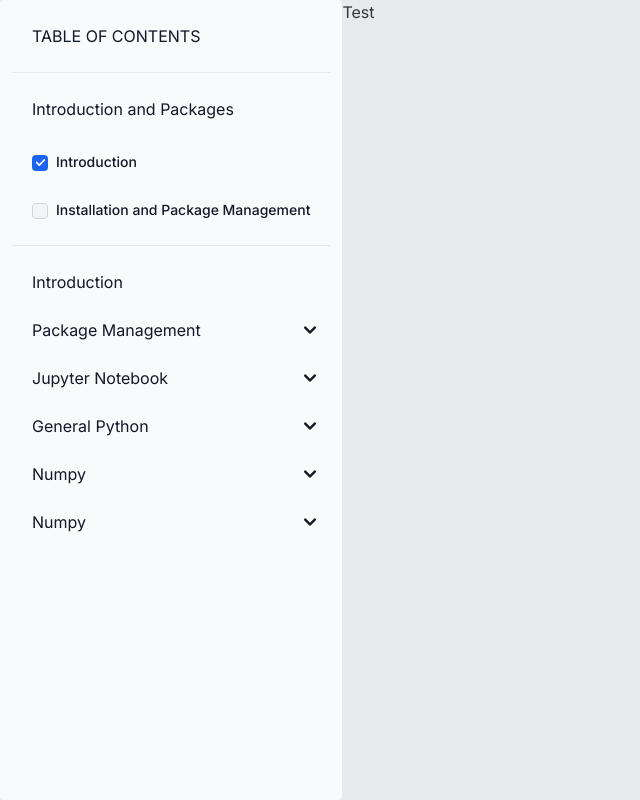
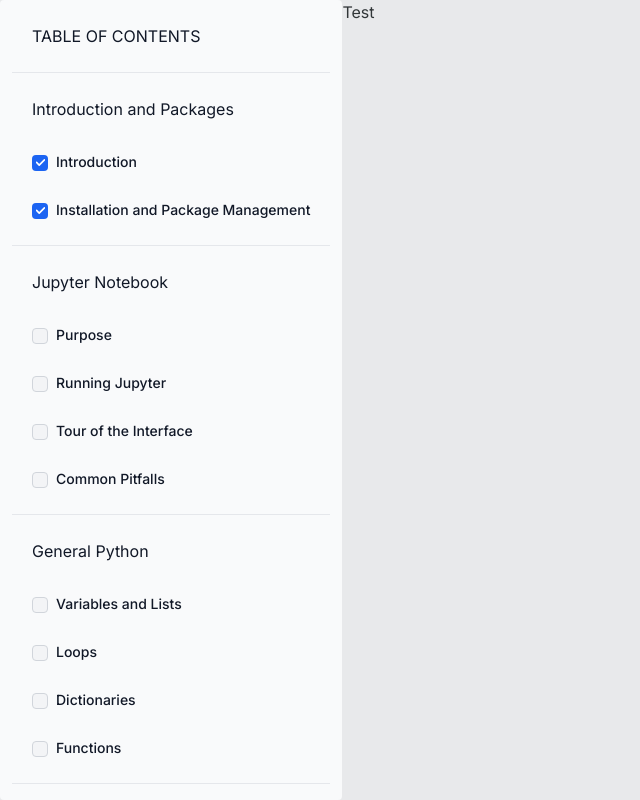
Before and after one commit to austin-bmitchell15/cs3803_website, a Next.js app: page / in a window 1280 px wide. Shown: the whole page, without its empty margins (0-640 px from the left). Built offline with nearby package versions, Linux system fonts and the light colour scheme.

Commit message:
working sidebar render based on json

```diff
--- a/src/components/CustomSidebar.tsx
+++ b/src/components/CustomSidebar.tsx
@@ -11,10 +11,211 @@
       "submodules": [
         {
           "name": "Introduction",
-          "path": "/introduction/introduction"
+          "id": "intro",
+          "path": "/introduction/introduction",
+          "checked": true
         },
+        {
+          "name": "Installation and Package Management",
+          "id": "installation",
+          "path": "/introduction/installation",
+          "checked": true
+        }
+      ]
+    },
+    {
+      "title": "Jupyter Notebook",
+      "submodules": [
+        {
+          "name": "Purpose",
+          "id": "jupyter_purpose",
+          "path": "/jupyter/purpose",
+          "checked": false
+        },
+        {
+          "name": "Running Jupyter",
+          "id": "jupyter_running",
+          "path": "/jupyter/running",
+          "checked": false
+        },
+        {
+          "name": "Tour of the Interface",
+          "id": "jupyter_tour",
+          "path": "/jupyter/tour",
+          "checked": false
+        },
+        {
+          "name": "Common Pitfalls",
+          "id": "jupyter_pitfalls",
+          "path": "/jupyter/pitfalls",
+          "checked": false
+        }
+      ]
+    },
+    {
+      "title": "General Python",
+      "submodules": [
+        {
+          "name": "Variables and Lists",
+          "id": "python_variables",
+          "path": "/python/variables",
+          "checked": false
+        },
+        {
+          "name": "Loops",
+          "id": "python_loops",
+          "path": "/python/loops",
+          "checked": false
+        },
+        {
+          "name": "Dictionaries",
+          "id": "python_dictionaries",
+          "path": "/python/dictionaries",
+          "checked": false
+        },
+        {
+          "name": "Functions",
+          "id": "python_functions",
+          "path": "/python/functions",
+          "checked": false
+        }
+      ]
+    },
+    {
+      "title": "Numpy",
+      "submodules": [
+        {
+          "name": "Purpose",
+          "id": "numpy_purpose",
+          "path": "/numpy/purpose",
+          "checked": false
+        },
+        {
+          "name": "Linear Algebra Operations",
+          "id": "numpy_linear",
+          "path": "/numpy/linear",
+          "checked": false
+        },
+        {
+          "name": "Min, Max, Argmin, Argmax",
+          "id": "numpy_min",
+          "path": "/numpy/min",
+          "checked": false
+        },
+        {
+          "name": "Other Common Operations",
+          "id": "numpy_other",
+          "path": "/numpy/other",
+          "checked": false
+        }
+      ]
+    },
+    {
+      "title": "Pandas",
+      "submodules": [
+        {
+          "name": "Purpose",
+          "id": "pandas_purpose",
+          "path": "/pandas/purpose",
+          "checked": false
+        },
+        {
+          "name": "Loading Data",
+          "id": "pandas_loading",
+          "path": "/pandas/loading",
+          "checked": false
+        },
+        {
+          "name": "Understanding Tabular Structure",
+          "id": "pandas_tabular",
+          "path": "/pandas/tabular",
+          "checked": false
+        },
+        {
+          "name": "Columnar Operations",
+          "id": "numpy_columnar",
+          "path": "/pandas/columnar",
+          "checked": false
+        },
+        {
+          "name": "Saving Data",
+          "id": "pandas_saving",
+          "path": "/pandas/saving",
+          "checked": false
+        }
+      ]
+    },
+    {
+      "title": "Graphing",
+      "submodules": [
+        {
+          "name": "Overview of Matplotlib",
+          "id": "graphing_overview",
+          "path": "/graphing/overview",
+          "checked": false
+        },
+        {
+          "name": "Scatter Plot",
+          "id": "graphing_scatter",
+          "path": "/graphing/scatter",
+          "checked": false
+        },
+        {
+          "name": "3D Scatter Plot",
+          "id": "graphing_3d",
+          "path": "/graphing/3d",
+          "checked": false
+        },
+        {
+          "name": "Line Graph",
+          "id": "graphing_linegraph",
+          "path": "/graphing/line",
+          "checked": false
+        },
+        {
+          "name": "Histogram",
+          "id": "graphing_histogram",
+          "path": "/graphing/histogram",
+          "checked": false
+        },
+        {
+          "name": "Bar Graph",
+          "id": "graphing_bar",
+          "path": "/graphing/bar",
+          "checked": false
+        }
+      ]
+    },
+    {
+      "title": "Practical",
+      "submodules": [
+        {
+          "name": "Data Collection",
+          "id": "practical_collection",
+          "path": "/practical/collection",
+          "checked": false
+        },
+        {
+          "name": "Cleaning Data",
+          "id": "practical_cleaning",
+          "path": "/practical/cleaning",
+          "checked": false
+        },
+        {
+          "name": "Data Analysis Demo - Outliers",
+          "id": "practical_outliers",
+          "path": "/practical/outliers",
+          "checked": false
+        },
+        {
+          "name": "Visualizations",
+          "id": "practical_visualizations",
+          "path": "/practical/visualizations",
+          "checked": false
+        }
       ]
     }
+
   ]
 }
 
@@ -34,12 +235,32 @@
           <Sidebar.Items>
 
             <Sidebar.ItemGroup>
-            <Sidebar.Item className="mb-4">
+            <Sidebar.Item className="mb-4" href="/">
               TABLE OF CONTENTS
             </Sidebar.Item>
             </Sidebar.ItemGroup>
 
             {/* Introduction */}
+            {
+              tableOfContents.modules.map(module => {
+                return (
+                <Sidebar.ItemGroup>
+                  <Sidebar.Item className="mb-3">
+                    {module.title}
+                  </Sidebar.Item>
+                  {module.submodules.map(submodule => {
+                    return (
+                      <Sidebar.Item href={submodule.path}>
+                        <Checkbox checked={submodule.checked} disabled className="mr-2"  id={submodule.id} />
+                        <Label htmlFor={submodule.id}>{submodule.name}</Label>
+                      </Sidebar.Item>
+                    )
+                  })}
+
+                </Sidebar.ItemGroup>
+                )
+              })
+            }
             <Sidebar.ItemGroup>
               <Sidebar.Item className="mb-3">
                 Introduction and Packages
```
